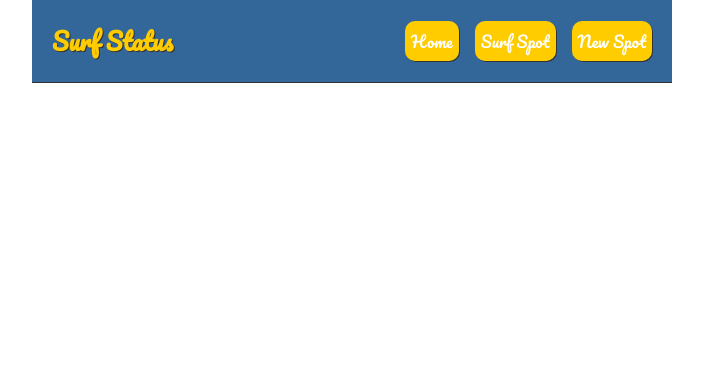
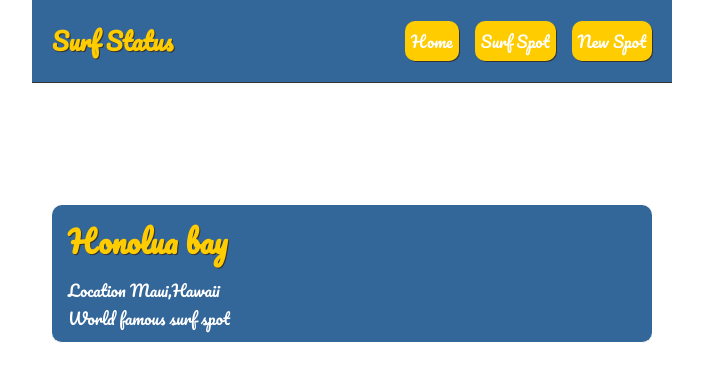
Before and after one commit to Jvertt/surf-status, a React (Create React App) app: page /spots/1 in a window 1280 px wide. Shown: the top 382 px of the page, without its empty margins (288-991 px from the left). Built offline with nearby package versions, Linux system fonts and the light colour scheme; data requests are answered from the project's data file.

Commit message:
fixed styling issue

```diff
--- a/src/NewSpot.js
+++ b/src/NewSpot.js
@@ -4,6 +4,7 @@ const NewSpot = () => {
     return(
         <div className="new-spot">
         <h2> Add a new spot!</h2>
+
         </div>
     )
 }
--- a/src/index.css
+++ b/src/index.css
@@ -7,6 +7,7 @@
   color: rgb(255, 255, 255);
 }
 
+/* navbar styles */
 .navbar {
   padding: 20px;
   display: flex;
@@ -41,12 +42,16 @@
   background-color: #fff;
 }
 
+/* content styles */
 .content {
   max-width: 600px;
   margin: 40px auto;
   padding: 20px;
+  height: 400px; /* added height to enable scrollbar */
+  overflow-y: auto; /* added scrollbar */
 }
 
+/* surf spot styles */
 .spot {
   position: relative;
   padding: 10px 16px;
@@ -66,6 +71,31 @@
   margin-bottom: 8px;
   text-shadow: 1px 1px #333;
 }
+
 .surf-spot a{
   text-decoration: none;
 }
+
+.surf-details {
+  position: relative;
+  padding: 10px 16px;
+  margin: 20px 0;
+  border-bottom: 1px solid #fff;
+  background-color: #336699;
+  border-radius: 10px;
+}
+
+.surf-details:hover {
+  box-shadow: 1px 3px 5px rgba(0, 0, 0, 0.1);
+}
+
+.surf-details h2 {
+  font-size: 30px;
+  color: #ffcc00;
+  margin-bottom: 8px;
+  text-shadow: 1px 1px #333;
+}
+
+.surf-details a{
+  text-decoration: none;
+}
```
